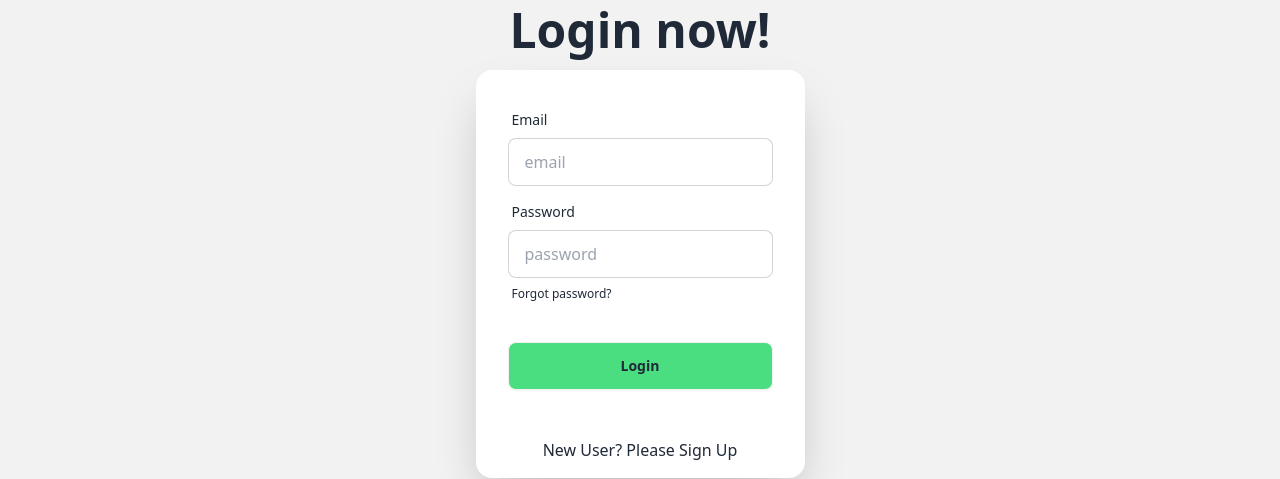
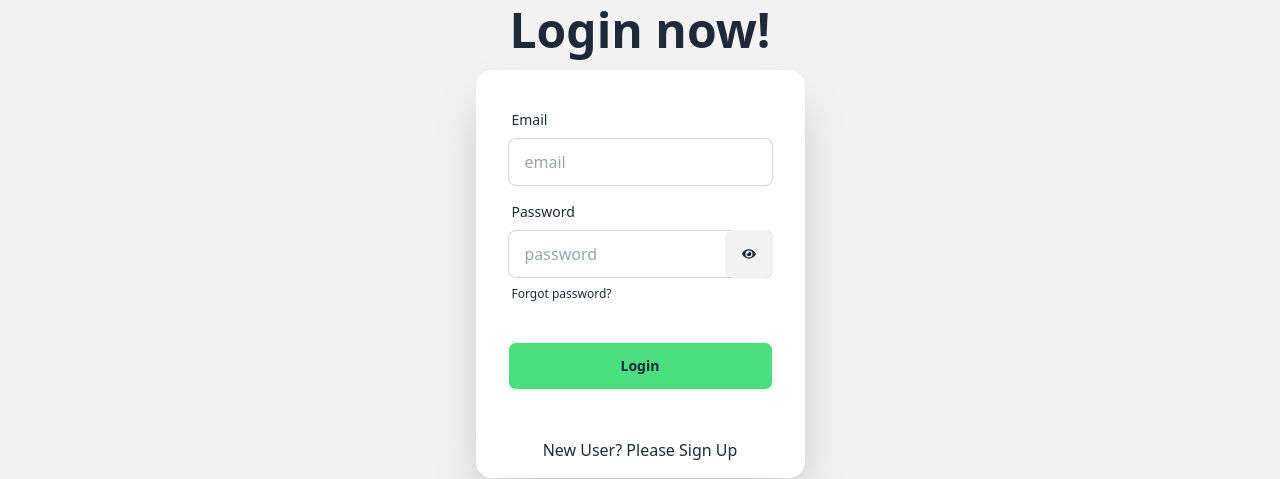
Before and after one commit to jobayerAmahin/production_level_authenticaation, a React (Vite) app: page /login in a window 1280 px wide. Shown: the part 226-705 px from the top of the page. Built offline with nearby package versions, Linux system fonts and the light colour scheme.

Commit message:
Adding password visibility toggle

```diff
--- a/package.json
+++ b/package.json
@@ -15,6 +15,7 @@
     "match-sorter": "^8.0.0",
     "react": "^18.3.1",
     "react-dom": "^18.3.1",
+    "react-icons": "^5.3.0",
     "react-router-dom": "^6.28.0",
     "sort-by": "^1.2.0"
   },
--- a/src/Pages/Login.jsx
+++ b/src/Pages/Login.jsx
@@ -1,13 +1,26 @@
-import React from "react";
+import { signInWithEmailAndPassword } from "firebase/auth";
+import React, { useState } from "react";
 import { Link } from "react-router-dom";
+import auth from "../firebase.init";
+import { FaEye, FaEyeSlash } from "react-icons/fa";
+
 
 
 const Login = () => {
+  const [isVisible,setIsVisible]=useState(false)
     const handleLogin=e=>{
         e.preventDefault()
         const email=e.target.email.value
         const pass=e.target.pass.value
-        console.log(email,pass)
+
+        signInWithEmailAndPassword(auth,email,pass)
+        .then(result=>{
+          console.log(result.user)
+        })
+        .catch(error=>{
+          console.log("ERROR",error)
+        })
+
     }
   return (
     <div class="hero bg-base-200 min-h-screen">
@@ -16,7 +29,7 @@ const Login = () => {
           <h1 class="text-5xl font-bold">Login now!</h1>
         </div>
         <div class="card bg-base-100 w-full max-w-sm shrink-0 shadow-2xl">
-          <form onSubmit={handleLogin} class="card-body">
+          <form onSubmit={handleLogin} className="card-body relative">
             <div class="form-control">
               <label class="label">
                 <span class="label-text">Email</span>
@@ -34,7 +47,7 @@ const Login = () => {
                 <span class="label-text">Password</span>
               </label>
               <input
-                type="password"
+                type={isVisible?'text':'password'}
                 placeholder="password"
                 name="pass"
                 class="input input-bordered"
@@ -49,9 +62,15 @@ const Login = () => {
             <div class="form-control mt-6">
               <input type="submit" value="Login" className="btn btn-md bg-green-400" />
             </div>
+            <button onClick={()=>setIsVisible(!isVisible)} className="absolute bottom-36 right-8 btn">
+
+              {
+                isVisible? <FaEyeSlash />: <FaEye />
+              }
+              </button>
           </form>
 
-          <p className="my-4 mx-5 text-center">New User? Please <Link to='/register'>Sign Up</Link></p>
+          <button className="my-4 mx-5 text-center">New User? Please <Link to='/register'>Sign Up</Link></button>
         </div>
       </div>
     </div>
--- a/src/Pages/Register.jsx
+++ b/src/Pages/Register.jsx
@@ -81,7 +81,7 @@ const Register = () => {
             <div class="form-control mt-6">
               <input
                 type="submit"
-                value="Login"
+                value="Create Account"
                 className="btn btn-md bg-green-400"
               />
             </div>
```
Also changed, not shown: 1 other file (tests, documents, lock files or other folders).
